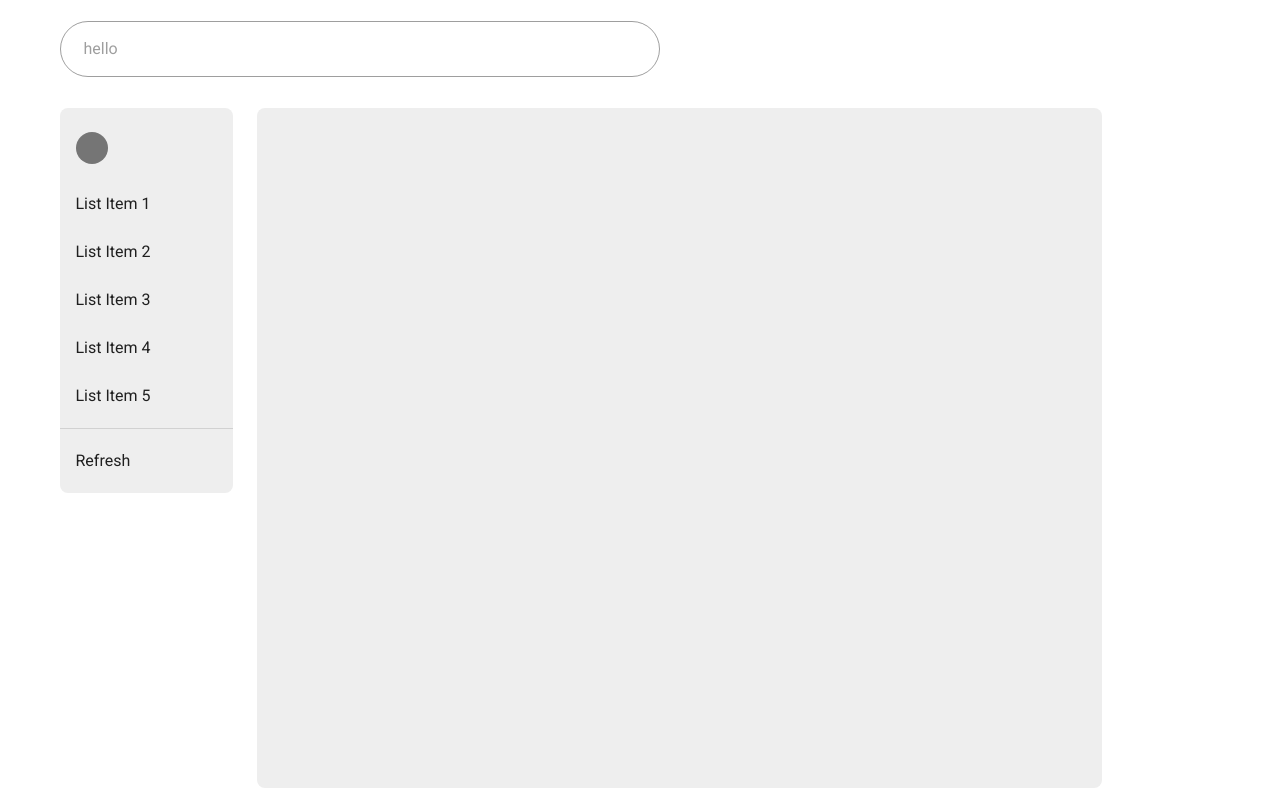
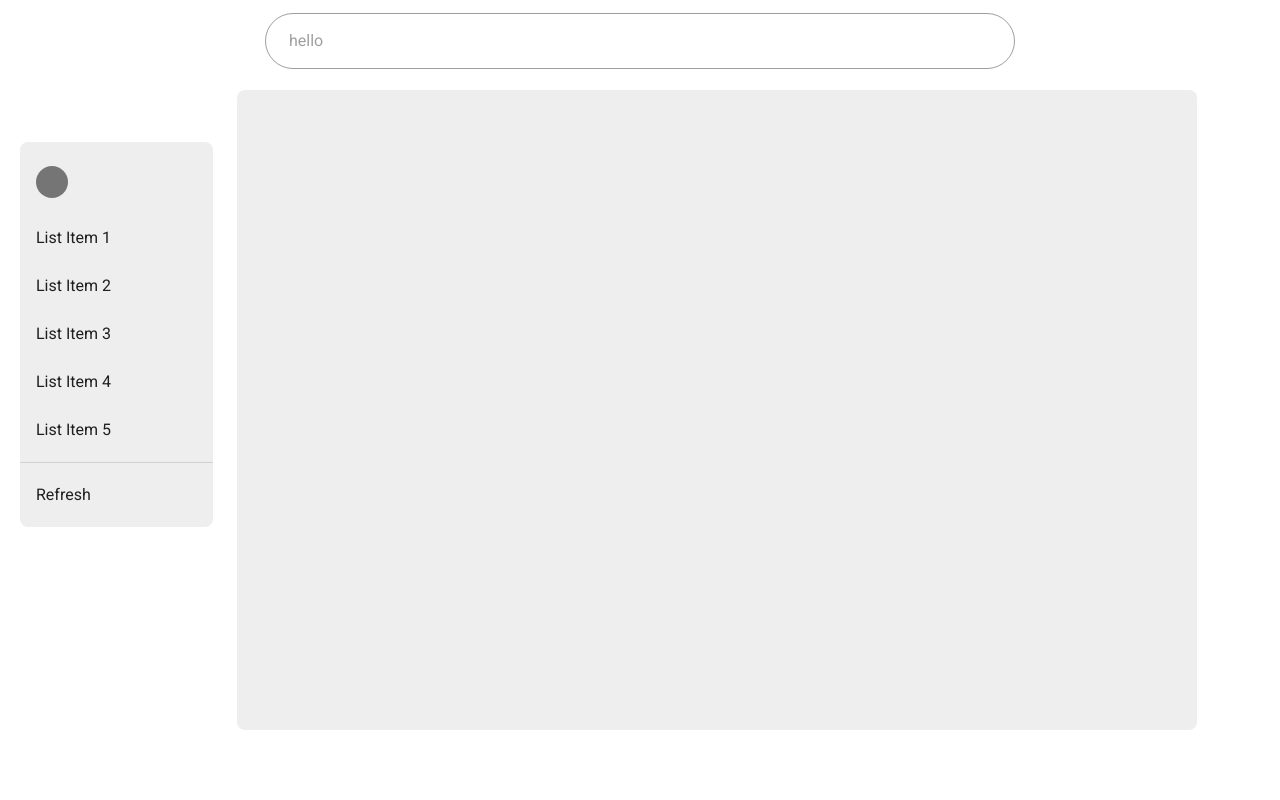
Before and after one commit to hamzaabdous/ecommerce-website---Front-End, a Vue app: page / in a window 1280 px wide. Built offline with nearby package versions, Linux system fonts and the light colour scheme.

Commit message:
page master DONE

```diff
--- a/src/App.vue
+++ b/src/App.vue
@@ -1,10 +1,8 @@
 <template>
   <v-app id="inspire">
-    <v-app-bar class="pa-3" max-height="90" color="white" flat>
-      <v-container class="py-0">
-        <v-spacer></v-spacer>
-
-        <v-responsive class="pt-10" max-width="600">
+    <v-app-bar class="pt-3" max-height="90" color="white" flat>
+      <v-container class="d-flex justify-center">
+          <v-responsive class="pt-6" max-width="750">
           <v-text-field
             height="30"
             rounded
@@ -15,12 +13,12 @@
             placeholder="hello"
           ></v-text-field>
         </v-responsive>
-        <v-spacer></v-spacer>
+
       </v-container>
     </v-app-bar>
-    <v-container class="pt-8">
+    <div class="pt-0">
       <v-row>
-        <v-col cols="2">
+        <v-col class="pt-16 ml-5" cols="2">
           <v-sheet class="grey lighten-3 " rounded="lg">
             <v-list color="transparent">
               <v-avatar
@@ -48,16 +46,16 @@
 
         <v-col>
           <v-sheet
-            class="pa-6 grey lighten-3"
-            min-height="85vh"
-            width="66vw"
+            class="pa-6 grey lighten-3 "
+            min-height="80vh"
+            width="75vw"
             rounded="lg"
           >
             <router-view />
           </v-sheet>
         </v-col>
       </v-row>
-    </v-container>
+    </div>
   </v-app>
 </template>
 
```
